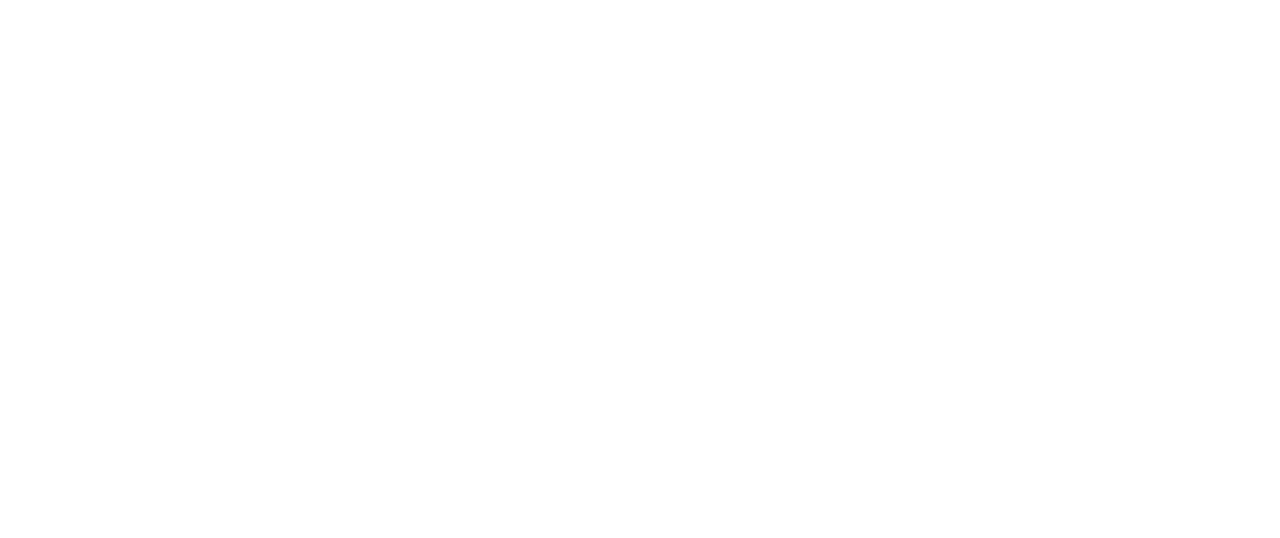
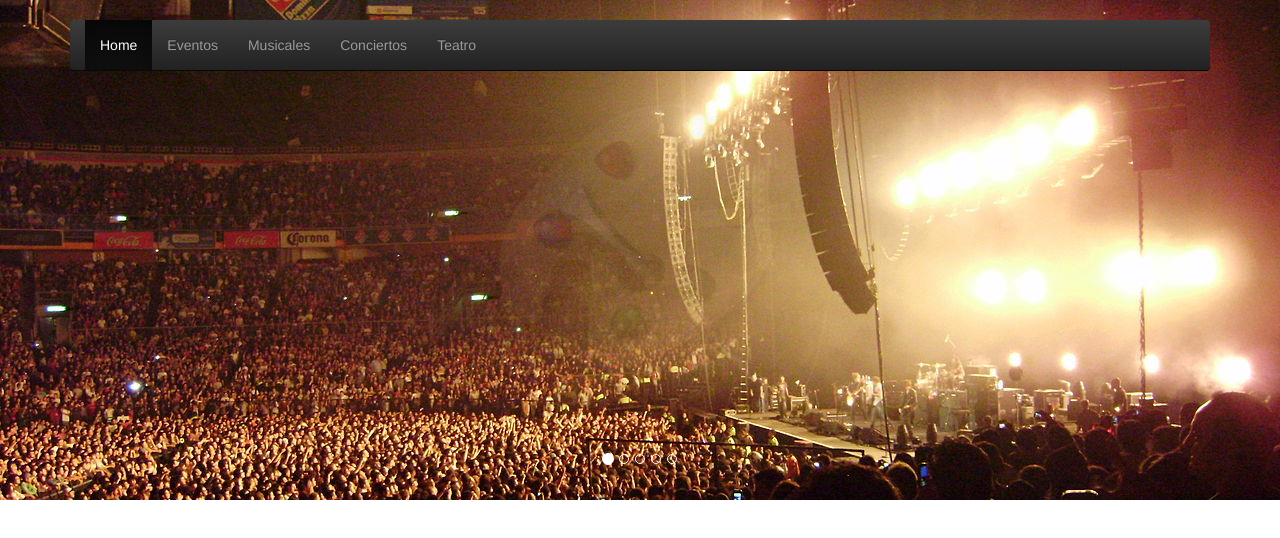
Before and after one commit to ljorda-alcoitec/entradasatualcance-test, a website: page app/index.html in a window 1280 px wide. Drawn offline with nearby package versions, Linux system fonts and the light colour scheme; some packages are replaced by stand-ins of ours.

Commit message:
Creada la template header
Creada la estructura de header.html y los estilos css en el fichero
header.css.

```diff
--- /dev/null
+++ b/app/css/header.css
@@ -0,0 +1,62 @@
+body {
+  padding-bottom: 40px;
+  color: #5a5a5a;
+}
+
+.navbar-wrapper {
+  position: absolute;
+  top: 0;
+  right: 0;
+  left: 0;
+  z-index: 20;
+}
+
+.navbar-wrapper > .container {
+  padding-right: 0;
+  padding-left: 0;
+}
+.navbar-wrapper .navbar {
+  padding-right: 15px;
+  padding-left: 15px;
+}
+.navbar-wrapper .navbar .container {
+  width: auto;
+}
+
+.carousel {
+  height: 500px;
+  margin-bottom: 60px;
+}
+.carousel .item {
+  height: 500px;
+  background-color: #777;
+}
+.carousel-inner > .item > img {
+  position: absolute;
+  top: 0;
+  left: 0;
+  min-width: 100%;
+  height: 500px;
+}
+
+@media (min-width: 768px) {
+  .navbar-wrapper {
+    margin-top: 20px;
+  }
+  .navbar-wrapper .container {
+    padding-right: 15px;
+    padding-left: 15px;
+  }
+  .navbar-wrapper .navbar {
+    padding-right: 0;
+    padding-left: 0;
+  }
+ .navbar-wrapper .navbar {
+    border-radius: 4px;
+  }
+
+  .btn-compra-centrado{
+    margin-top: 40px;
+    margin-left: 80px;
+  }
+}
--- a/app/index.html
+++ b/app/index.html
@@ -1,5 +1,5 @@
 <!DOCTYPE html>
-<html lang="en" ng-app="">
+<html lang="en" ng-app="eventos">
 
 <head>
     <meta charset="utf-8">
@@ -15,6 +15,7 @@
     <link href="../bower_components/bootstrap/dist/css/bootstrap-theme.min.css" rel="stylesheet">
     <link href="../bower_components/font-awesome/css/font-awesome.min.css" rel="stylesheet">
     <link href="css/bootstrap-social.css" rel="stylesheet">
+    <link href="css/header.css" rel="stylesheet">
     <link href="css/styles.css" rel="stylesheet">
 
 
--- a/app/templates/header.html
+++ b/app/templates/header.html
@@ -0,0 +1,52 @@
+<div class="navbar-wrapper">
+    <div class="container">
+		<nav class="navbar navbar-inverse navbar-static-top">
+        	<div class="container">
+	            <div class="navbar-header">
+	            	<button type="button" class="navbar-toggle collapsed" data-toggle="collapse" data-target="#navbar" aria-expanded="false" aria-controls="navbar">
+		            	<span class="sr-only">Toggle navigation</span>
+		                <span class="icon-bar"></span>
+		                <span class="icon-bar"></span>
+		                <span class="icon-bar"></span>
+	              	</button>
+	            </div>
+	            <div id="navbar" class="navbar-collapse collapse">
+	            	<ul class="nav navbar-nav">
+		                <li class="active"><a href="#">Home</a></li>
+		                <li><a href="#">Eventos</a></li>
+		                <li><a href="#">Musicales</a></li>
+		                <li><a href="#">Conciertos</a></li>
+		                <li><a href="#">Teatro</a></li>
+		            </ul>
+	            </div>
+          	</div>
+        </nav>
+    </div>
+</div>
+
+<div id="carouselImagenes" class="carousel slide" data-ride="carousel">
+	<div class="carousel-inner" role="listbox">
+	    <div class="item active">
+	    	<img class="img-responsive" src="img/slide1.jpg" alt="Imagen 1">
+	    </div>
+	    <div class="item">
+	    	<img class="img-responsive" src="img/slide2.jpg" alt="Imagen 2">
+	    </div>
+	    <div class="item">
+	    	<img src="img/slide3.jpg" alt="Imagen 3">
+	    </div>
+	    <div class="item">
+	    	<img class="img-responsive" src="img/slide4.jpg" alt="Imagen 4">
+	    </div>
+	    <div class="item">
+	    	<img class="img-responsive" src="img/slide5.jpg" alt="Imagen 5">
+	    </div>
+	</div>
+	<ol class="carousel-indicators">
+	    <li data-target="#carouselImagenes" data-slide-to="0" class="active"></li>
+	    <li data-target="#carouselImagenes" data-slide-to="1"></li>
+	    <li data-target="#carouselImagenes" data-slide-to="2"></li>
+	    <li data-target="#carouselImagenes" data-slide-to="3"></li>
+	    <li data-target="#carouselImagenes" data-slide-to="4"></li>
+	</ol>
+</div>
```
Also changed, not shown: app/img/slide1.jpg (added), app/img/slide2.jpg (added), app/img/slide3.jpg (added), app/img/slide4.jpg (added), app/img/slide5.jpg (added).
